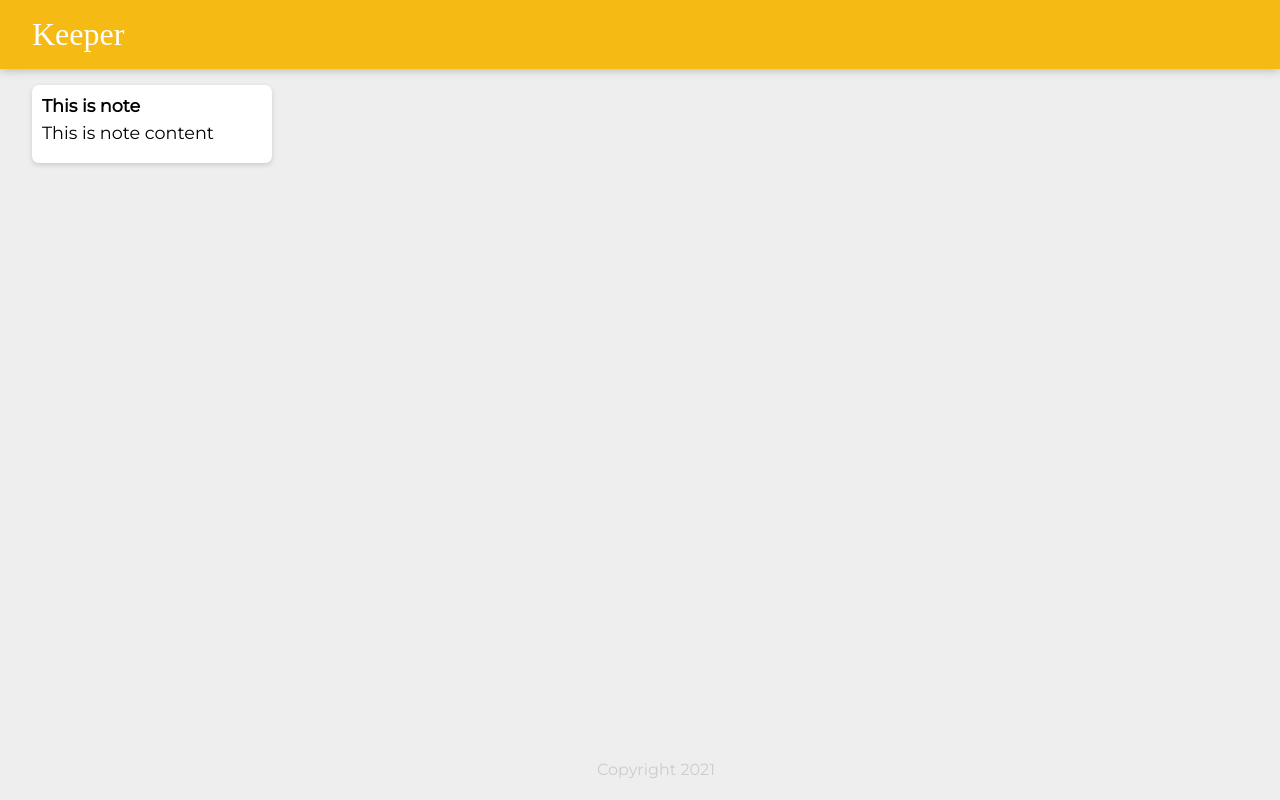
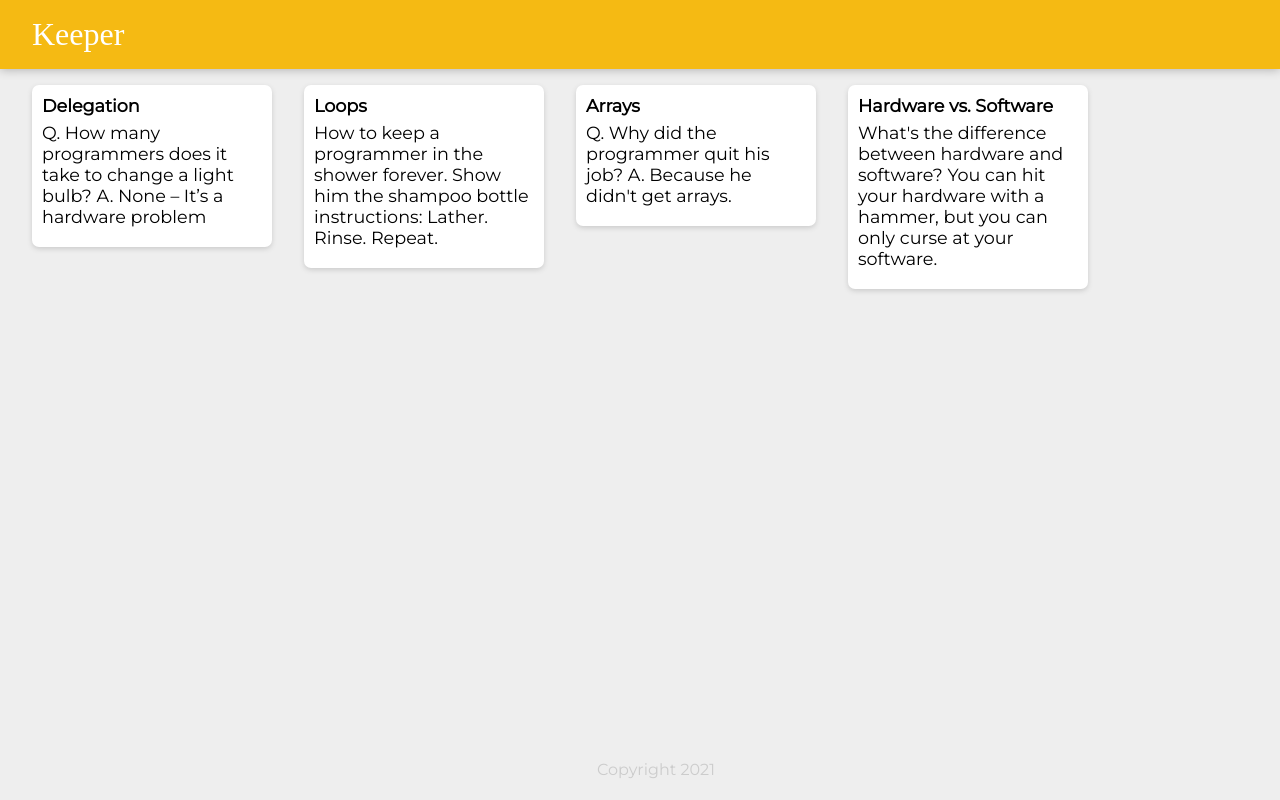
Before and after one commit to Mithrandir98/Keeper, a React (Create React App) app: page / in a window 1280 px wide. Built offline with nearby package versions, Linux system fonts and the light colour scheme; a web font is replaced by a local one.

Commit message:
Second build of Keeper
Used map, props and arrow functions to shorten code.

```diff
--- a/src/components/App.jsx
+++ b/src/components/App.jsx
@@ -4,12 +4,21 @@
 import notes from "../notes";
 import Footer from "../components/Footer";
 
+function newNote(note) {
+    return (
+        <Note
+        key={note.id}
+        title={note.title}
+        content={note.content}
+        />
+    );
+}
 
 function App() {
     return (
         <div>
         <Header />
-        <Note />
+        {notes.map(newNote)}
         <Footer />
         </div>
     );
--- a/src/components/Note.jsx
+++ b/src/components/Note.jsx
@@ -4,8 +4,8 @@
 function Note(props) {
     return (
         <div className="note">
-            <h1>This is note</h1>
-            <p>This is note content</p>
+            <h1>{props.title}</h1>
+            <p>{props.content}</p>
         </div>
     );
 }
```
